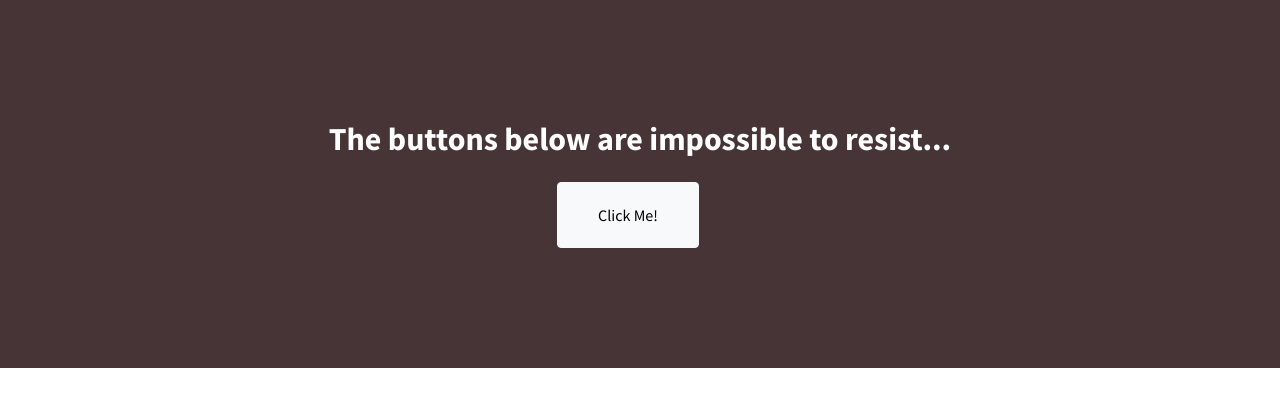
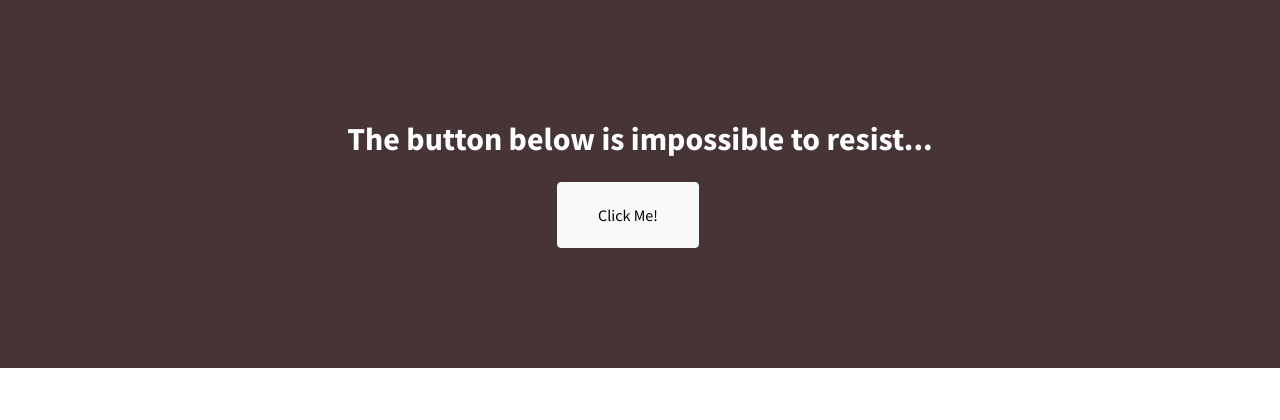
Before and after one commit to MajaLu/Portfolio, a Flask app: page / in a window 1280 px wide. Shown: the part 800-1220 px from the top of the page. Run offline with Flask 2, Linux system fonts and the light colour scheme; some libraries are stand-ins or nearby versions.

Commit message:
html changes

```diff
--- a/templates/index.html
+++ b/templates/index.html
@@ -18,7 +18,7 @@
         <!-- Call to Action-->
         <section class="content-section text-white">
             <div class="container px-4 px-lg-5 text-center">
-                <h2 class="mb-4">The buttons below are impossible to resist...</h2>
+                <h2 class="mb-4">The button below is impossible to resist...</h2>
                 <a class="btn btn-xl btn-light me-4" href="https://quiz-appz.herokuapp.com">Click Me!</a>
 
             </div>
```
Also changed, not shown: templates/about.html (+4 -4 lines).
